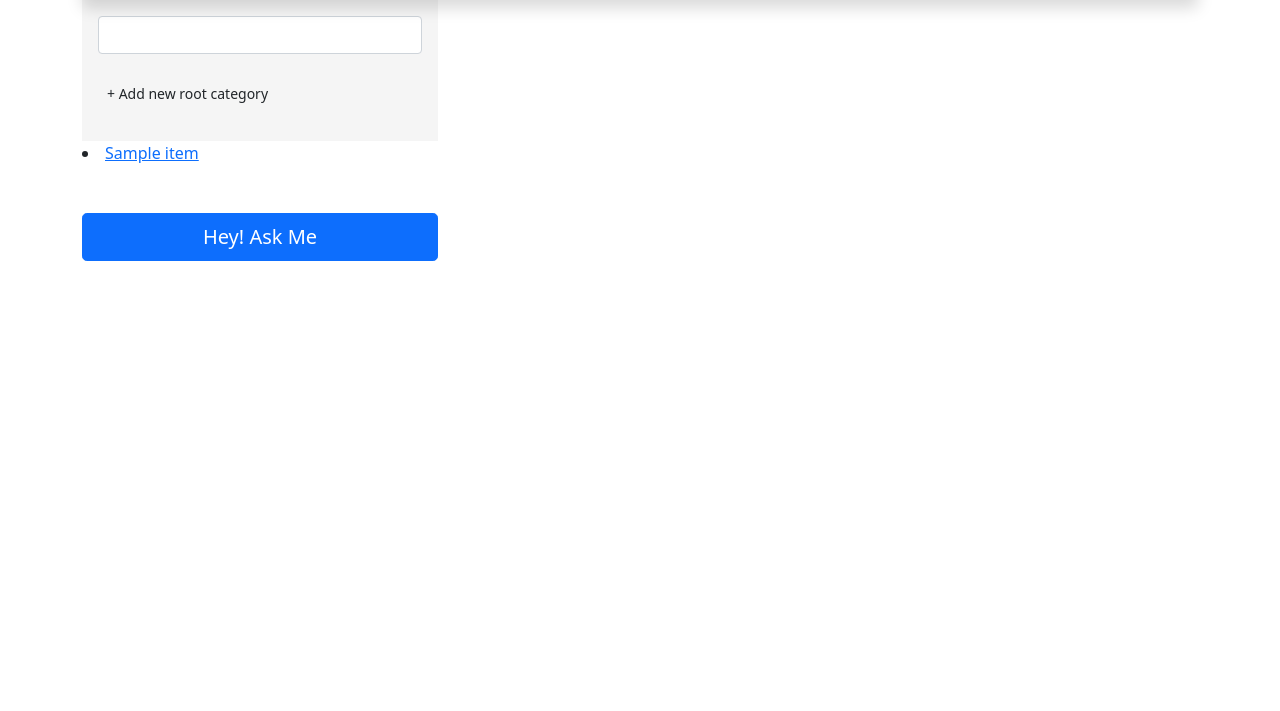
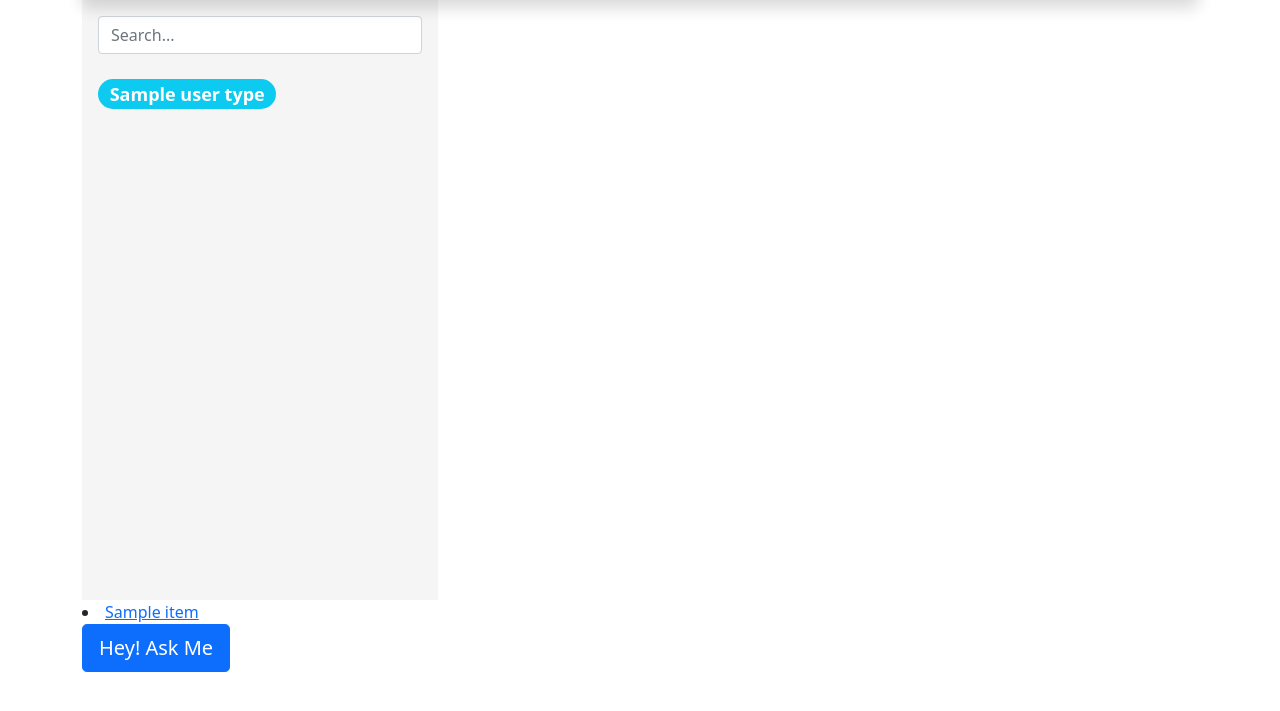
Before and after one commit to gamifications/treemenu, a Django app: template guide/templates/home.html in a window 1280 px wide. Shown: the part 74-785 px from the top of the page. Run offline with Django 3.2, Linux system fonts and the light colour scheme; the template is opened without the code that fills it: most values are stand-ins (such as "Sample title", 1, 10 or a date in 2020).

Commit message:
only admin can add category and articles

```diff
--- a/guide/templates/home.html
+++ b/guide/templates/home.html
@@ -4,11 +4,27 @@
 
 <div class="row">
   <div class="col-4">
-   <div  style="background-color: #f5f5f5;" class="p-3">
+   <div  style="background-color: #f5f5f5; min-height: 600px;" class="d-flex flex-column p-3">
 
-    <input type="text" class="form-control" id="inputSuccess2"/>
+    <input type="text" class="form-control" placeholder="Search..."/>
     <br>
-    <a class="btn btn-sm" data-bs-toggle="modal" data-bs-target="#categoryModal" data-bs-parent="root" data-bs-parent-id="0">+ Add new root category</a>
+    <h4> <span class="badge rounded-pill bg-info">{{ user_type.name }}</span></h4>
+    {% if user.is_superuser %}
+    <form method="GET" action=".">
+      <label>Select UserType:</label>
+      <select class="form-select" aria-label="Select User Type" name="user_type" onchange="this.form.submit()">
+        {% for utype in user_types %}
+        <option value="{{utype.id}}"{% if user_type.id == utype.id %} selected{%endif%}>{{utype.name}}</option>
+        {% endfor %}
+      </select>
+    </form>
+
+
+    <hr>
+
+    <a class="btn btn-link" data-bs-toggle="modal" data-bs-target="#categoryModal" data-bs-parent="root" data-bs-parent-id="0">+ Add root category</a>
+    {% endif %}
+
     <ul class="list-unstyled">
         <li>
 
@@ -22,7 +38,9 @@
         {% if item.is_category %}<!-- if category -->
         <button class="btn-toggle collapsed" data-bs-toggle="collapse" data-bs-target="#ov{{item.id}}-collapse">
         {{ item.name }}
-        </button><a class="btn btn-sm" data-bs-toggle="modal" data-bs-target="#categoryModal" data-bs-parent="{{item.name}}" data-bs-parent-id="{{item.id}}">+</a>
+        </button>
+        {% if user.is_superuser %}<a class="btn btn-link" data-bs-toggle="modal" data-bs-target="#categoryModal"
+          data-bs-parent="{{item.name}}" data-bs-parent-id="{{item.id}}">+</a>{% endif %}
         {% else %} <!-- if article -->
         <a href="#">{{item.name }}</a>
         {% endif %}
@@ -34,11 +52,7 @@
 
         </li>
     </ul>
-
-    <br><br>
-    <div class="d-grid gap-2">
-        <button class="btn btn-primary btn-lg">Hey! Ask Me</button>
-      </div>
+    <button class="btn btn-primary btn-lg mt-auto">Hey! Ask Me</button>
 
    </div>
     <!--
@@ -101,7 +115,7 @@
           </label>
         </div>
         <div class="mb-3">
-            <label for="message-text" class="col-form-label">Category Name:</label>
+            <label for="message-text" class="col-form-label">Name:</label>
             <input class="form-control" id="cat-name" name="category_name">
         </div>
     </div>
```
Also changed, not shown: guide/admin.py (+10 -7 lines), guide/views.py (+22 -17 lines).
